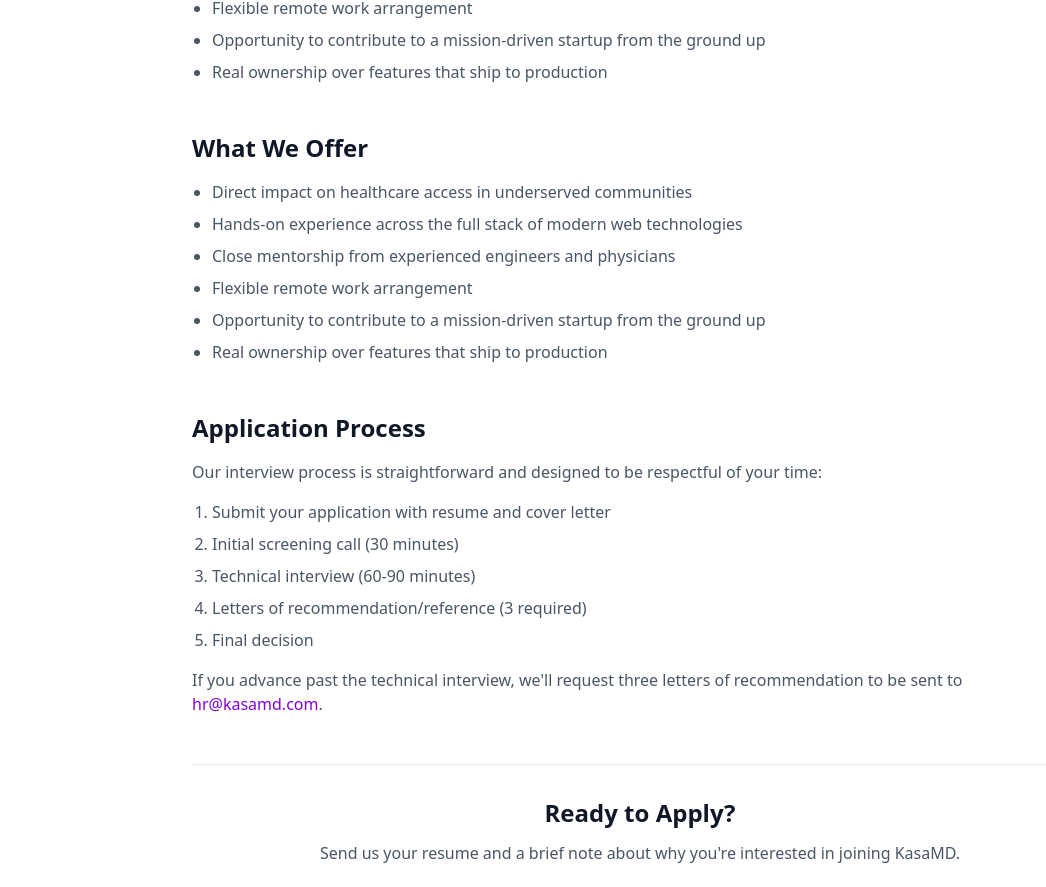
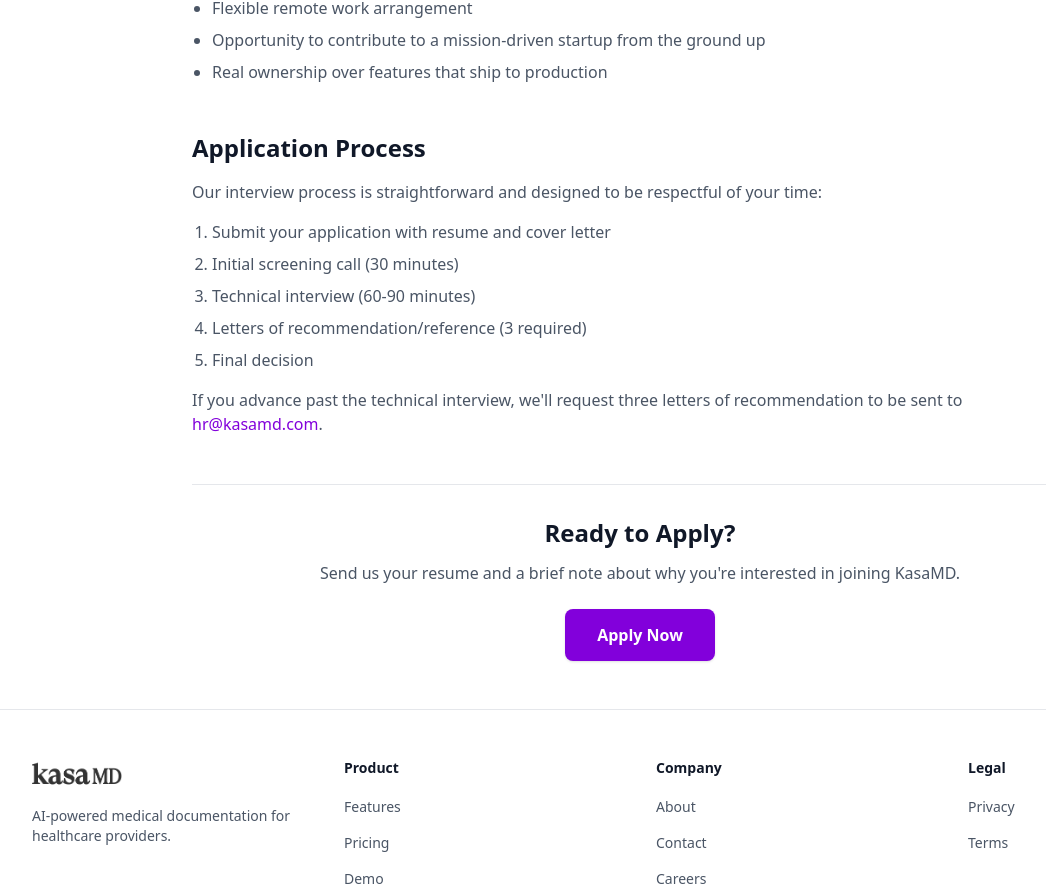
Before and after one commit to Kasa-Labs/kasa_marketing, a Next.js app: page /careers/software-engineering-intern in a window 1280 px wide. Shown: the part 2118-3005 px from the top of the page, without its empty margins (0-1046 px from the left). Built offline with nearby package versions, Linux system fonts and the light colour scheme.

Commit message:
[edit] changed careers verbiage

```diff
--- a/app/careers/software-engineering-intern/page.tsx
+++ b/app/careers/software-engineering-intern/page.tsx
@@ -177,15 +177,6 @@
               ))}
             </ul>
           </div>
-          {/* What We Offer */}
-          <div>
-            <h2 className="text-2xl font-bold text-gray-900">What We Offer</h2>
-            <ul className="mt-4 list-disc space-y-2 pl-5 text-base text-gray-600">
-              {job.weOffer.map((item, index) => (
-                <li key={index}>{item}</li>
-              ))}
-            </ul>
-          </div>
 
           <div>
             <h2 className="text-2xl font-bold text-gray-900">
```
